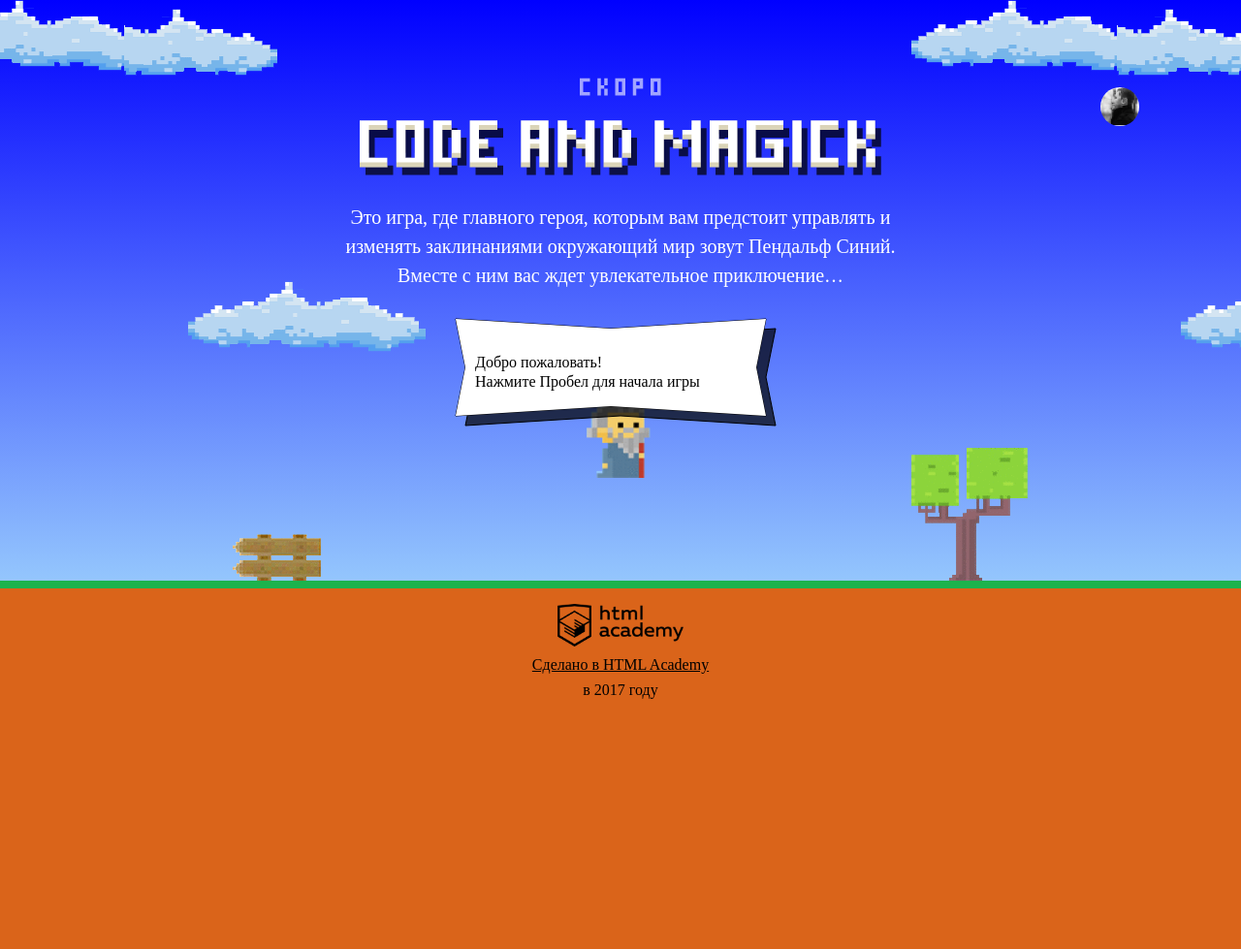
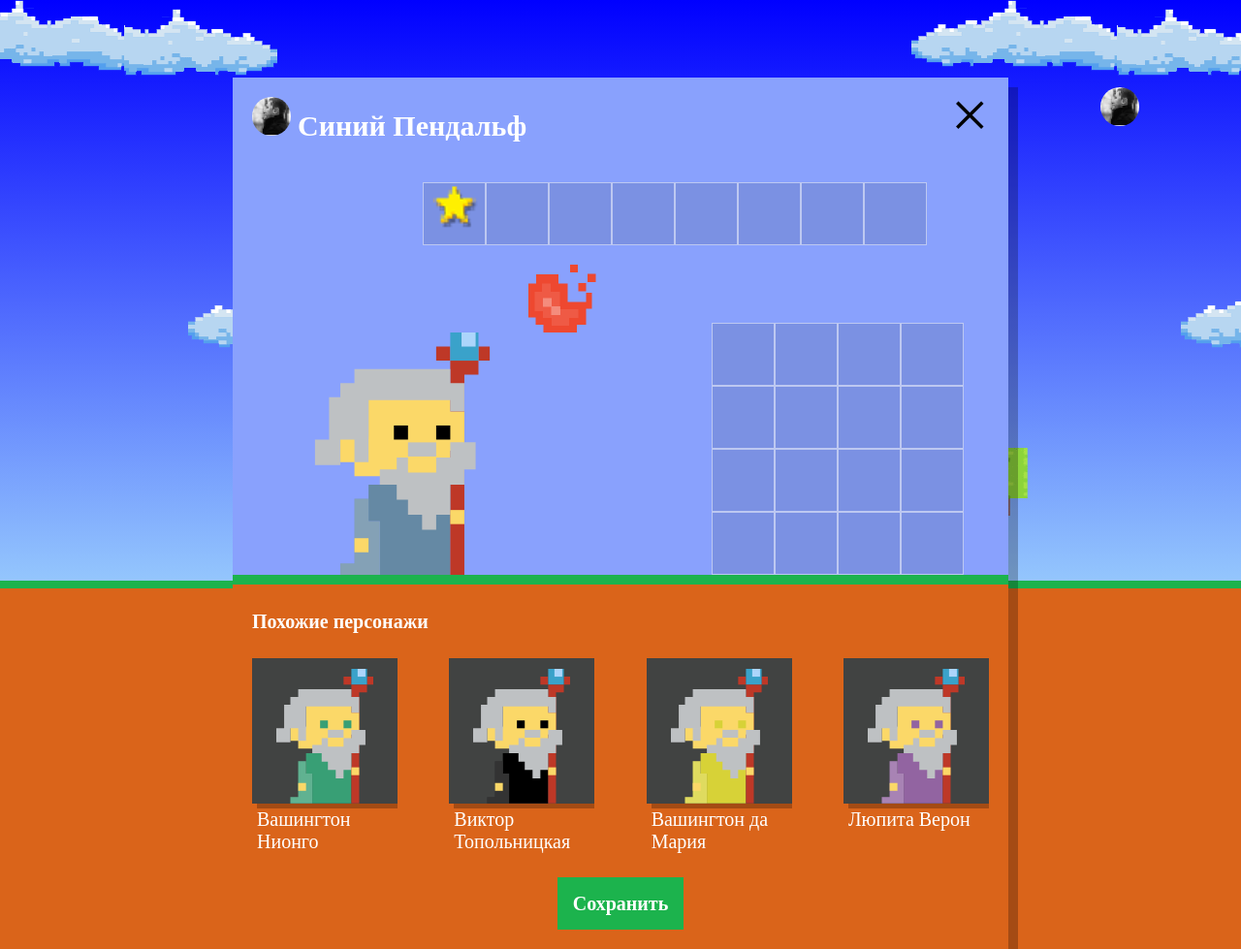
Before and after one commit to edrush2004/797803-code-and-magick, a website: page index.html in a window 1280 px wide. Shown: the whole page at 97% size. Before the commit the page ends 800 px from the top, so only its background shows below. Drawn offline with Linux system fonts and the light colour scheme; a web font is replaced by a local one.

Commit message:
#12 Учебный проект: нас орда

```diff
--- a/index.html
+++ b/index.html
@@ -209,6 +209,8 @@
 
 <script src="js/stat.js"></script>
 
+<script src="js/setup.js"></script>
+
 <script src="js/game.js"></script>
 
 </body>
--- /dev/null
+++ b/js/setup.js
@@ -0,0 +1,65 @@
+'use strict';
+
+var WIZARD_NAMES = ['Иван', 'Хуан Себастьян', 'Мария', 'Кристофер', 'Виктор', 'Юлия', 'Люпита', 'Вашингтон'];
+var WIZARD_SURNAMES = ['да Мария', 'Верон', 'Мирабелла', 'Вальц', 'Онопко', 'Топольницкая', 'Нионго', 'Ирвинг'];
+var WIZARD_COAT_COLOR = ['rgb(101, 137, 164)', 'rgb(241, 43, 107)', 'rgb(146, 100, 161)', 'rgb(56, 159, 117)', 'rgb(215, 210, 55)', 'rgb(0, 0, 0)'];
+var WIZARD_EYES_COLOR = ['black', 'red', 'blue', 'yellow', 'green'];
+
+var userDialog = document.querySelector('.setup');
+userDialog.classList.remove('hidden');
+
+var similarListElement = document.querySelector('.setup-similar-list');
+
+var similarWizardTemplate = document.querySelector('#similar-wizard-template')
+    .content
+    .querySelector('.setup-similar-item');
+
+var createWizardProperty = function (arr) {
+  var rand = -0.5 + Math.random() * (arr.length); // var rand = min - 0.5 + Math.random() * (max - min + 1);
+  rand = Math.round(rand);
+  return arr[rand];
+};
+
+var wizards = [
+  {
+    name: createWizardProperty(WIZARD_NAMES) + ' ' + createWizardProperty(WIZARD_SURNAMES),
+    coatColor: createWizardProperty(WIZARD_COAT_COLOR),
+    eyesColor: createWizardProperty(WIZARD_EYES_COLOR)
+  },
+  {
+    name: createWizardProperty(WIZARD_NAMES) + ' ' + createWizardProperty(WIZARD_SURNAMES),
+    coatColor: createWizardProperty(WIZARD_COAT_COLOR),
+    eyesColor: createWizardProperty(WIZARD_EYES_COLOR)
+  },
+  {
+    name: createWizardProperty(WIZARD_NAMES) + ' ' + createWizardProperty(WIZARD_SURNAMES),
+    coatColor: createWizardProperty(WIZARD_COAT_COLOR),
+    eyesColor: createWizardProperty(WIZARD_EYES_COLOR)
+  },
+  {
+    name: createWizardProperty(WIZARD_NAMES) + ' ' + createWizardProperty(WIZARD_SURNAMES),
+    coatColor: createWizardProperty(WIZARD_COAT_COLOR),
+    eyesColor: createWizardProperty(WIZARD_EYES_COLOR)
+  }
+];
+
+var renderWizard = function (wizard) {
+
+  var wizardElement = similarWizardTemplate.cloneNode(true);
+
+  wizardElement.querySelector('.setup-similar-label').textContent = wizard.name;
+  wizardElement.querySelector('.wizard-coat').style.fill = wizard.coatColor;
+  wizardElement.querySelector('.wizard-eyes').style.fill = wizard.coatColor;
+
+  return wizardElement;
+};
+
+var fragment = document.createDocumentFragment();
+
+for (var i = 0; i < wizards.length; i++) {
+  fragment.appendChild(renderWizard(wizards[i]));
+}
+
+similarListElement.appendChild(fragment);
+
+userDialog.querySelector('.setup-similar').classList.remove('hidden');
```
